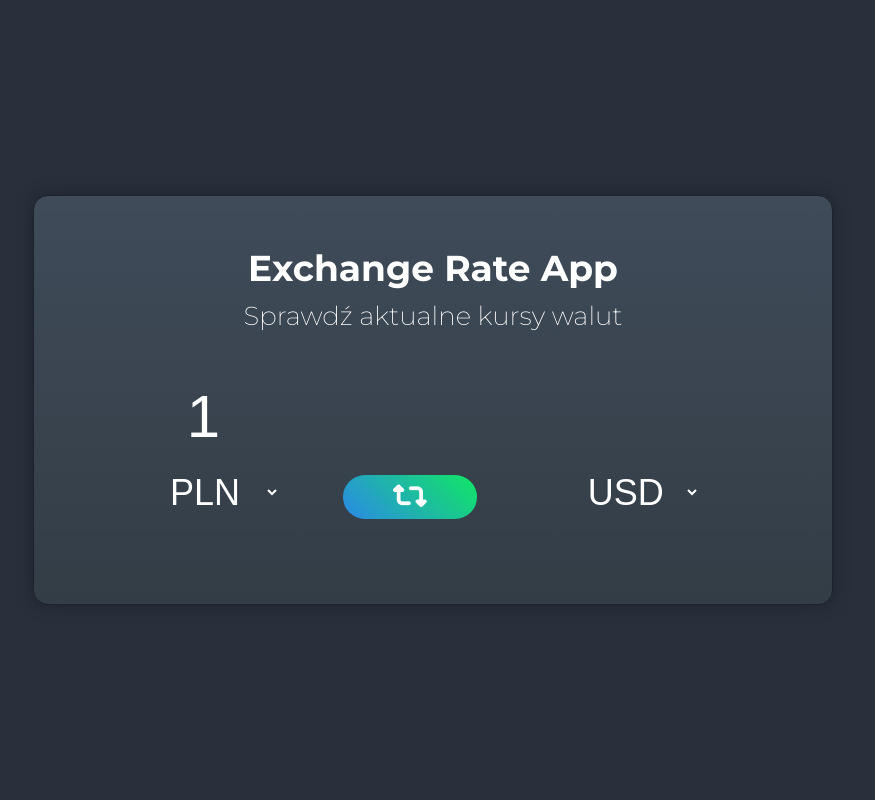
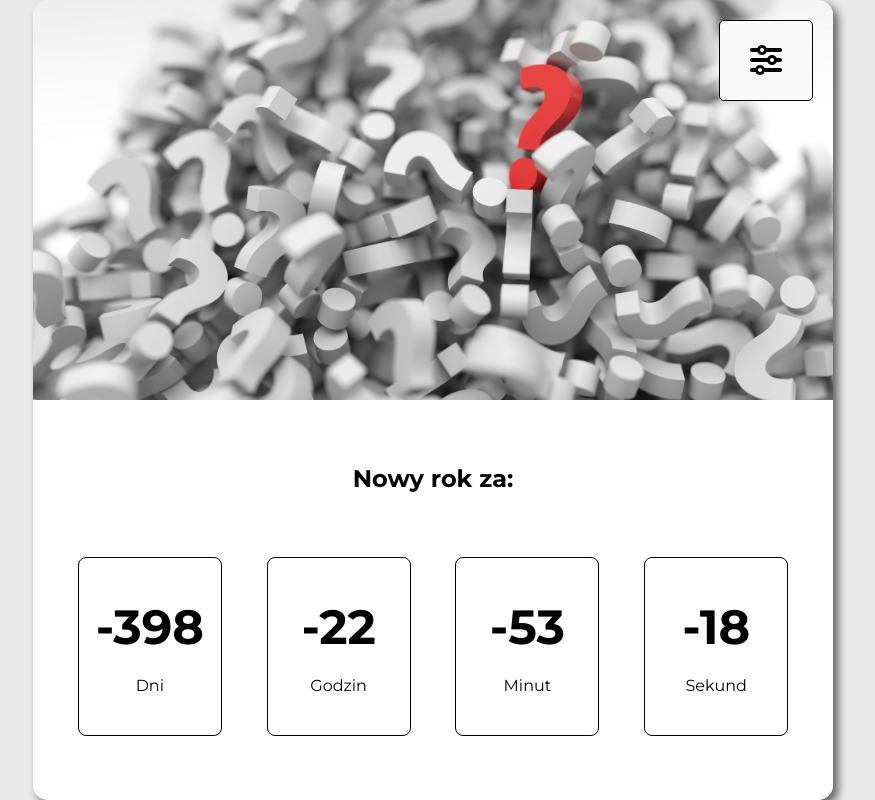
Before and after one commit to kondziobank/Prosta-aplikacja-do-wymiany-walut, a plain HTML site: page index.html in a window 1280 px wide. Shown: the whole page, without its empty margins (207-1082 px from the left). Drawn offline with Linux system fonts and the light colour scheme; no server answers.

Commit message:
Add files via upload

```diff
--- a/index.html
+++ b/index.html
@@ -1,56 +1,82 @@
 <!DOCTYPE html>
 <html lang="pl">
+
 <head>
     <meta charset="UTF-8">
     <meta name="viewport" content="width=device-width, initial-scale=1.0">
-    <title>Document</title>
-    <link href="https://fonts.googleapis.com/css?family=Dancing+Script|Montserrat:200,400,700&display=swap&subset=latin-ext" rel="stylesheet">
-    <link href="style.css" rel="stylesheet">
+    <title>Czaso-odliczator</title>
+
+    <link href="https://fonts.googleapis.com/css?family=Montserrat:200,400,700&display=swap&subset=latin-ext"
+        rel="stylesheet">
+
+    <link rel="stylesheet" href="style.css">
     <script src="https://kit.fontawesome.com/327a0d490c.js" crossorigin="anonymous"></script>
 </head>
 
 <body>
 
-    <div class="wrapper">
-        <h1>Exchange Rate App</h1>
-        <p>Sprawdź aktualne kursy walut</p>
 
-        <div class="app-body">
+    <div class="counter-app">
 
-            <div class="section-left">
-                <input type="number" class="amount-one" value="1">
-                <select id="currency-one">
-                    <option value="PLN" selected>PLN</option>
-                    <option value="USD">USD</option>
-                    <option value="GBP">GBP</option>
-                    <option value="EUR">EUR</option>
-                    <option value="CHF">CHF</option>
-                </select>
-            </div>
+        <div class="settings">
+            <h1>Ustawienia</h1>
+            <label for="event-name">Nazwa wydarzenia:</label>
+            <input type="text" id="event-name" value="Nowy rok">
+            <table class="date">
+                <tr>
+                    <td><label for="event-day">Dzień:</label></td>
+                    <td><label for="event-month">Miesiąc:</label></td>
+                    <td><label for="event-year">Rok:</label></td>
+                </tr>
+                <tr>
+                    <td><input type="number" id="event-day" maxlength="2" value="1"></td>
+                    <td><input type="number" id="event-month" maxlength="2" value="1"></td>
+                    <td><input type="number" id="event-year" maxlength="4" value="2021"></td>
+                </tr>
+            </table>
+            <label for="event-image">Link do obrazka:</label>
+            <input type="text" id="event-image" value="default.jpg">
 
-                <button class="swap">
-                    <i class="fas fa-retweet"></i>
-                </button>
-
-            <div class="section-right">
-                <input type="number" class="amount-two" disabled>
-                <select id="currency-two">
-                    <option value="PLN" >PLN</option>
-                    <option value="USD" selected>USD</option>
-                    <option value="GBP">GBP</option>
-                    <option value="EUR">EUR</option>
-                    <option value="CHF">CHF</option>
-                </select>
-            </div>
-
+            <button class="save">Zapisz</button>
 
         </div>
 
-        <p class="rate-info"></p>
+
+        <div class="app-body">
+            <div class="image-section">
+                <div class="settings-btn"><i class="fas fa-sliders-h"></i></div>
+            </div>
+            <div class="time-section">
+                <h3><span class="event">Nowy rok</span> za:</h3>
+                <div class="time-cards">
+                    <div class="card">
+                        <p class="days-count number">1</p>
+                        <p class="card-title">Dni</p>
+                    </div>
+                    <div class="card">
+                        <p class="hours-count number">23</p>
+                        <p class="card-title">Godzin</p>
+                    </div>
+                    <div class="card">
+                        <p class="minutes-count number">48</p>
+                        <p class="card-title">Minut</p>
+                    </div>
+                    <div class="card">
+                        <p class="seconds-count number">35</p>
+                        <p class="card-title">Sekund</p>
+                    </div>
+                </div>
+            </div>
+        </div>
+
+
 
     </div>
 
-    <script src="main.js"></script>
+
+
+
+    <script src="script.js"></script>
 </body>
 
 </html>
--- /dev/null
+++ b/script.js
@@ -0,0 +1,51 @@
+const settings = document.querySelector('.settings');
+const settingsBtn = document.querySelector('.settings-btn');
+const imageSection = document.querySelector('.image-section')
+
+const eventName = document.querySelector('#event-name');
+const eventDay = document.querySelector('#event-day');
+const eventMonth = document.querySelector('#event-month');
+const eventYear = document.querySelector('#event-year');
+const eventImg = document.querySelector('#event-image');
+
+const daysCount = document.querySelector('.days-count');
+const hoursCount = document.querySelector('.hours-count');
+const minutesCount = document.querySelector('.minutes-count');
+const secondsCount = document.querySelector('.seconds-count');
+
+const saveBtn = document.querySelector('.save');
+const eventSpan = document.querySelector('.event');
+
+let usersTime;
+
+
+const setTime = () => {
+    const currentTime = new Date();
+    const result = usersTime - currentTime;
+
+    const days = Math.floor(result/1000/60/60/24);
+    const hours = Math.floor(result/1000/60/60) % 24;
+    const minutes = Math.floor(result/100/60) % 60;
+    const seconds = Math.floor(result/1000) % 60;
+
+    daysCount.textContent = days;
+    hoursCount.textContent = hours;
+    minutesCount.textContent = minutes;
+    secondsCount.textContent = seconds;
+}
+
+const appUpdate = () => {
+    eventSpan.textContent = eventName.value;
+    usersTime = new Date(`${eventMonth.value} ${eventDay.value} ${eventYear.value}`);
+    imageSection.style.backgroundImage = `url('${eventImg.value}')`;
+    setTime();
+}
+
+settingsBtn.addEventListener('click', () => {
+    settings.classList.toggle('active');
+});
+
+saveBtn.addEventListener('click', appUpdate);
+
+appUpdate()
+setInterval(setTime, 1000);
--- a/style.css
+++ b/style.css
@@ -1,4 +1,4 @@
-* {
+*{
     box-sizing: border-box;
     margin: 0;
     padding: 0;
@@ -8,91 +8,138 @@ body {
     display: flex;
     justify-content: center;
     align-items: center;
-    height: 100vh;
+    min-height: 100vh;
     font-family: 'Montserrat', sans-serif;
-    background-color: #29303B;
+    background-color: rgb(233,233,233);
 }
 
-.wrapper{
-    padding: 50px;
-    width: 800px;
-    background-image: linear-gradient(#3F4B59, #333D46);
-    color: #fff;
-    text-align: center;
-    border: 1px solid #1C232D;
-    border-radius: 15px;
-    box-shadow: 0 0 15px #1C232D;
+.counter-app {
+    position: relative;
 }
 
-.wrapper h1 {
-    margin-bottom: 10px;
-    font-size: 36px;
+.app-body {
+    display: flex;
+    flex-direction: column;
+    width: 800px;
+    height: 800px;
+    border-radius: 15px;
+    box-shadow: 5px 5px 10px rgba(0,0,0,.6);
+    overflow: hidden;
 }
 
-.wrapper p {
-    margin-bottom: 50px;
-    font-size: 26px;
-    font-weight: 200;
+.image-section{
+    position: relative;
+    height: 400px;
+    background-image: url('default.jpg');
+    background-size: cover;
+    background-position: center;
 }
 
-.app-body{
-    display: flex;
-    justify-content: center;
-    align-items: center;
+.settings-btn {
+    position: absolute;
+    top: 20px;
+    right: 20px;
+    padding: 20px 30px;
+    font-size: 32px;
+    background-color: #f9f9f9;
+    border: 1px solid black;
+    border-radius: 5px;
+    cursor: pointer;
+    transition: background-color .3s, color .3s;
 }
 
-.section-left, section-right {
+.settings-btn:hover {
+    color: #f9f9f9;
+    background-color: #333;
+}
+
+.time-section {
     display: flex;
     flex-direction: column;
+    justify-content: space-evenly;
     align-items: center;
+    height: 400px;
+    background-color: #fff;
+    z-index: 100;
 }
 
-.app-body input{
-    margin-bottom: 10px;
-    width: 100%;
-    font-size: 60px;
-}
-
-.app-body input, .app-body select {
-    color: #fff;
-    border: none;
-    background: none;
+h3 {
+    font-size: 24px;
     text-align: center;
 }
 
-.app-body select{
+.time-cards {
+    display: flex;
+    justify-content: space-evenly;
+    width: 100%;
+}
+
+.card {
+    display: flex;
+    flex-direction: column;
+    justify-content: space-between;
+    padding: 40px 0;
+    width: 18%;
+    text-align: center;
+    border: 1px solid black;
+    border-radius: 8px;
+}
+
+.number {
+    margin-bottom: 20px;
+    font-weight: bold;
+    font-size: 48px;
+
+}
+
+.card-title {
+    text-align: center;
+}
+
+.settings {
+    display: flex;
+    flex-direction: column;
+    justify-content: center;
+    align-items: center;
+    position: absolute;
+    top: 5px;
+    right: 5px;
+    padding: 50px 30px;
+    width: 400px;
+    background-color: #fff;
+    border: 1px solid black;
+    border-radius: 8px;
+    opacity: 0;
+    transition: transform .5s, opacity .3s;
+}
+
+.active {
+    transform: translateX(430px);
+    opacity: 1;
+}
+
+h1 {
+    margin-bottom: 30px;
+    text-align: center;
+    text-transform: uppercase;
+}
+
+label {
+    margin-bottom: 10px;
+}
+
+input {
+    margin-bottom: 30px;
     padding: 10px 20px;
-    font-size: 36px;
+    width: 100%
+
+}
+
+.date {
+    text-align: center;
+}
+
+.save {
+    padding: 10px 20px;
     cursor: pointer;
 }
-
-.app-body input:focus, .app-body select:focus {
-    outline: none;
-    color: rgb(67,171,255);
-}
-
-.app-body option {
-    color: #333;
-}
-
-.swap {
-    align-self: flex-end;
-    margin: 5px;
-    padding: 5px 50px;
-    background-image: linear-gradient(45deg, #2b89e7, #11e763);
-    font-size: 30px;
-    border: none;
-    border-radius: 25px;
-    color: #fff;
-    cursor: pointer;
-}
-
-.swap:focus{
-    outline: none;
-    background-image: linear-gradient(45deg, #317fcc, #1fc06a);
-}
-
-.wrapper .rate-info{
-    margin-top: 30px;
-    margin-bottom: 0;
-}
```
Also changed, not shown: default.jpg (added).
